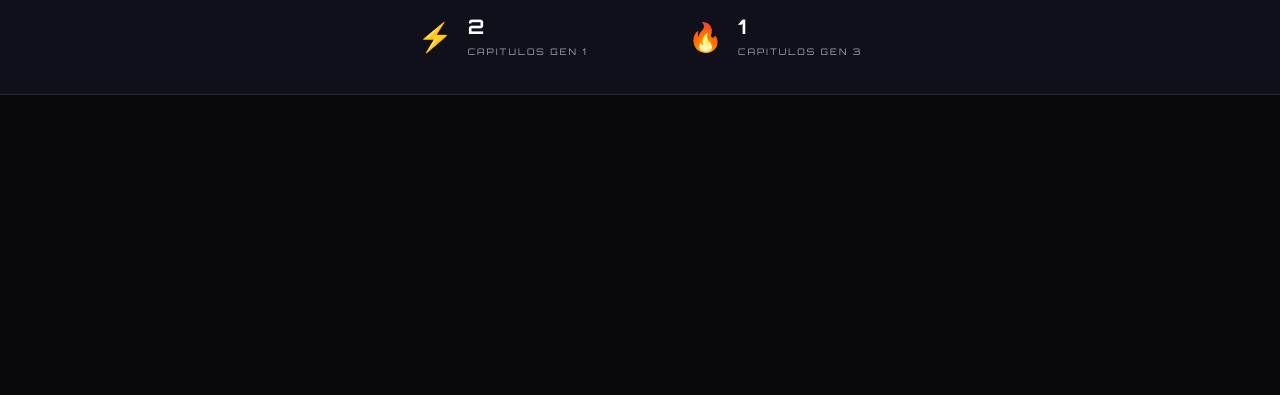
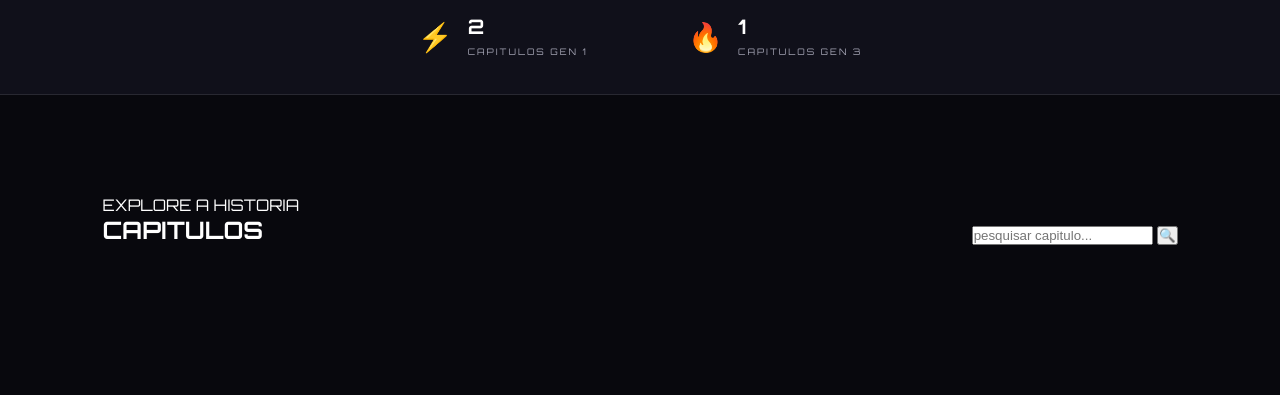
Before and after one commit to 1I1IHATSUNEMIKU/Vocaloid-Full-Series, a plain HTML site: page index.html in a window 1280 px wide. Shown: the part 752-1147 px from the top of the page. Before the commit the page ends 847 px from the top, so only its background shows below. Drawn offline with Linux system fonts and the light colour scheme.

Commit message:
caixa de pesquisa

```diff
--- a/index.html
+++ b/index.html
@@ -70,6 +70,20 @@
                 </div>
             </div>
         </section>
+
+        <section id="capitulos" class="chapters">
+            <div class="section-title">
+                <div>
+                    <span>EXPLORE A HISTORIA</span>
+                    <h2>CAPITULOS</h2>
+                </div>
+
+                <div class="search-area">
+                    <input type="text" id="searchInput" placeholder="pesquisar capitulo...">
+                    <button id="searchButton">🔍</button>
+                </div>
+            </div>
+        </section>
     </main>
     <script src="script.js"></script>
 </body>
--- a/style.css
+++ b/style.css
@@ -239,3 +239,14 @@ nav a:hover{
     font-size: 9px;
     letter-spacing: 2px;
 }
+
+.chapters{
+    padding: 100px 8%;
+}
+
+.section-title{
+    display: flex;
+    align-items: end;
+    justify-content: space-between;
+    margin-bottom: 50px;
+}
```
